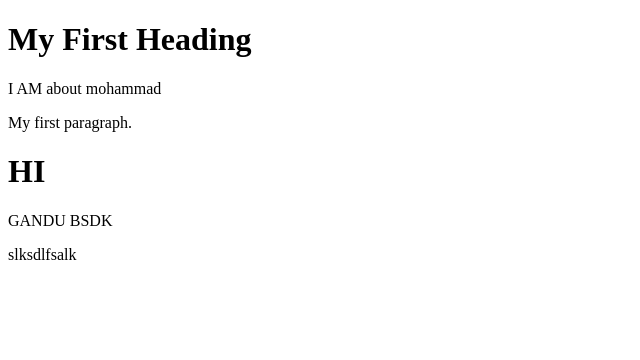
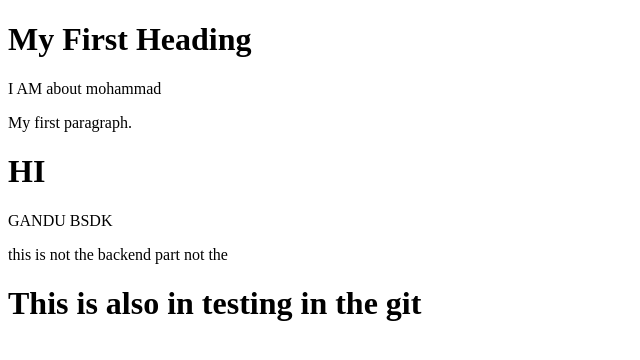
Before and after one commit to Abu018/CS, a plain HTML site: page index.html in a window 1280 px wide. Shown: the whole page, without its empty margins (0-640 px from the left). Drawn offline with Linux system fonts and the light colour scheme.

Commit message:
main features

```diff
--- a/index.html
+++ b/index.html
@@ -6,6 +6,7 @@
     <p>My first paragraph.</p>
     <h1>HI</h1>
     <p>GANDU BSDK</p>
-    slksdlfsalk
+    <p>this is not the backend part not the</p>
+    <h1>This is also in testing in the git</h1>
   </body>
 </html>
```
